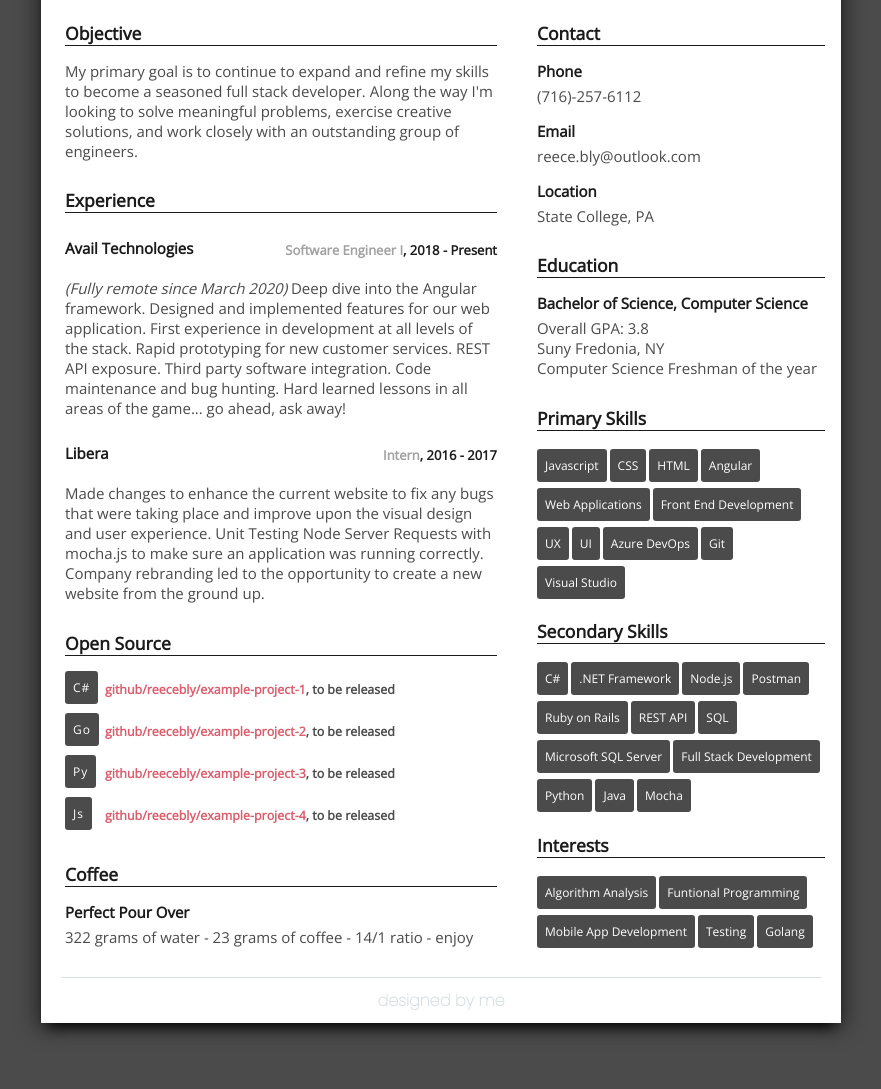
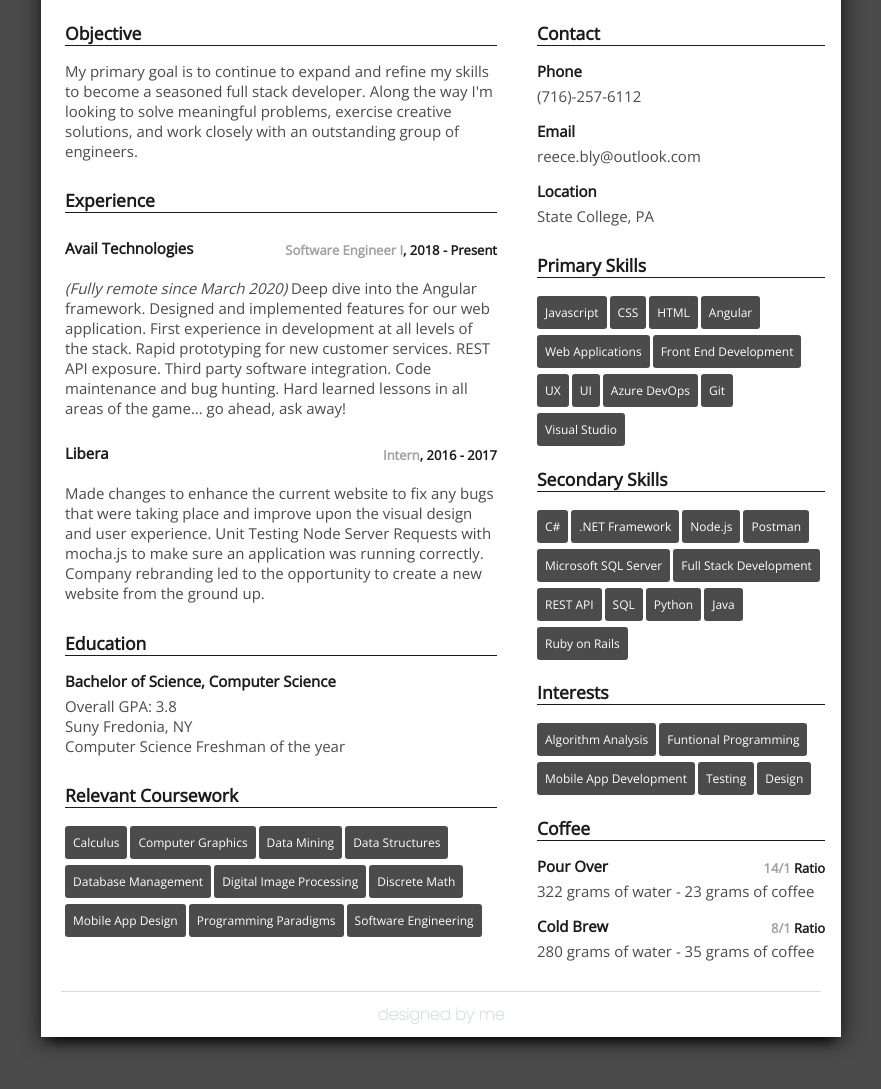
Before and after one commit to reecebly/landing-website, a plain HTML site: page resume/resume.html in a window 1280 px wide. Shown: the part 307-1396 px from the top of the page, without its empty margins (199-1080 px from the left). Drawn offline with nearby package versions, Linux system fonts and the light colour scheme.

Commit message:
Update resume.html

```diff
--- a/resume/resume.html
+++ b/resume/resume.html
@@ -19,7 +19,6 @@
       <h2>Software Engineer
           <a href=https://www.linkedin.com/in/reece-bly-0b0687159/><i class="fab fa-linkedin"></i></a>
           <a href="https://github.com/reecebly"><i class="fab fa-github"></i></a>
-          <a href="#"><i class="fab fa-squarespace"></i></a>
       </h2>
 
     </div>
@@ -61,27 +60,43 @@
           </div>
 
         </div>
+
+        <div class="section" id="education">
+          <h3>Education</h3>
+          <div class="row">
+            <h4>Bachelor of Science, Computer Science</h4>
+            Overall GPA: 3.8 <br>
+            Suny Fredonia, NY <br>
+            Computer Science Freshman of the year
+          </div>
+        </div>
+
+        <div class="section" id="courses">
+          <h3>Relevant Coursework</h3>
+          <div class="row">
+            <div class="bubble">Calculus</div>
+            <div class="bubble">Computer Graphics</div>
+            <div class="bubble">Data Mining</div>
+            <div class="bubble">Data Structures</div>
+            <div class="bubble">Database Management</div>
+            <div class="bubble">Digital Image Processing</div>
+            <div class="bubble">Discrete Math</div>
+            <div class="bubble">Mobile App Design</div>
+            <div class="bubble">Programming Paradigms</div>
+            <div class="bubble">Software Engineering</div>
+          </div>
+        </div>
+
+        <!-- Can be a future place to add open source content
         <div class="section" id="openSource">
-          <h3>Open Source</h3>
+          <h3>Personal Projects</h3>
           <div class="row">
-            <div class="bubble" id="project">C#</div><h5><a href="#"><span>github/reecebly/example-project-1</span></a>, to be released</h5>
+            <div class="bubble" id="project">Py</div><h5><a href="https://github.com/reecebly/Sorting-Algorithms"><span>github/reecebly/Sorting-Algorithms</span></a>, Sorting Algorithm Pygame App</h5>
           </div>
           <div class="row">
-            <div class="bubble" id="project">Go</div><h5><a href="#"><span>github/reecebly/example-project-2</span></a>, to be released</h5>
+            <div class="bubble" id="project">Js</div><h5><a href="#"><span>github/reecebly/example-project-2</span></a>, to be released</h5>
           </div>
-          <div class="row">
-            <div class="bubble" id="project">Py</div><h5><a href="#"><span>github/reecebly/example-project-3</span></a>, to be released</h5>
-          </div>
-          <div class="row">
-            <div class="bubble" id="project">Js</div><h5><a href="#"><span>github/reecebly/example-project-4</span></a>, to be released</h5>
-          </div>
-        </div>
-        <div class="section" id="coffee">
-          <h3>Coffee</h3>
-          <div class="row">
-            <h4>Perfect Pour Over</h4>322 grams of water - 23 grams of coffee - 14/1 ratio - enjoy
-          </div>
-        </div>
+        </div> -->
       </div>
 
       <div class="column">
@@ -97,19 +112,8 @@
             <h4>Location</h4>State College, PA
           </div>
         </div>
-
-        <div class="section" id="education">
-          <h3>Education</h3>
-          <div class="row">
-            <h4>Bachelor of Science, Computer Science</h4>
-            Overall GPA: 3.8 <br>
-            Suny Fredonia, NY <br>
-            Computer Science Freshman of the year
-          </div>
-        </div>
         <div class="section" id="primary">
           <h3>Primary Skills</h3>
-
           <div class="row">
             <div class="bubble">Javascript</div>
             <div class="bubble">CSS</div>
@@ -123,9 +127,8 @@
             <div class="bubble">Git</div>
             <div class="bubble">Visual Studio</div>
           </div>
+        </div>
 
-
-        </div>
         <div class="section" id="secondary">
           <h3>Secondary Skills</h3>
 
@@ -134,14 +137,13 @@
             <div class="bubble">.NET Framework</div>
             <div class="bubble">Node.js</div>
             <div class="bubble">Postman</div>
-            <div class="bubble">Ruby on Rails</div>
+            <div class="bubble">Microsoft SQL Server</div>
+            <div class="bubble">Full Stack Development</div>
             <div class="bubble">REST API</div>
             <div class="bubble">SQL</div>
-            <div class="bubble">Microsoft SQL Server</div>
-            <div class="bubble">Full Stack Development</div>
             <div class="bubble">Python</div>
             <div class="bubble">Java</div>
-            <div class="bubble">Mocha</div>
+            <div class="bubble">Ruby on Rails</div>
           </div>
         </div>
         <div class="section" id="interests">
@@ -152,7 +154,19 @@
             <div class="bubble">Funtional Programming</div>
             <div class="bubble">Mobile App Development</div>
             <div class="bubble">Testing</div>
-            <div class="bubble">Golang</div>
+            <div class="bubble">Design</div>
+          </div>
+        </div>
+
+        <div class="section" id="coffee">
+          <h3>Coffee</h3>
+          <div class="row">
+            <h4>Pour Over<div class="title"><span>14/1</span> Ratio</div></h4>
+            322 grams of water - 23 grams of coffee
+          </div>
+          <div class="row">
+            <h4>Cold Brew<div class="title"><span>8/1</span> Ratio</div></h4>
+            280 grams of water - 35 grams of coffee
           </div>
         </div>
       </div>
```
